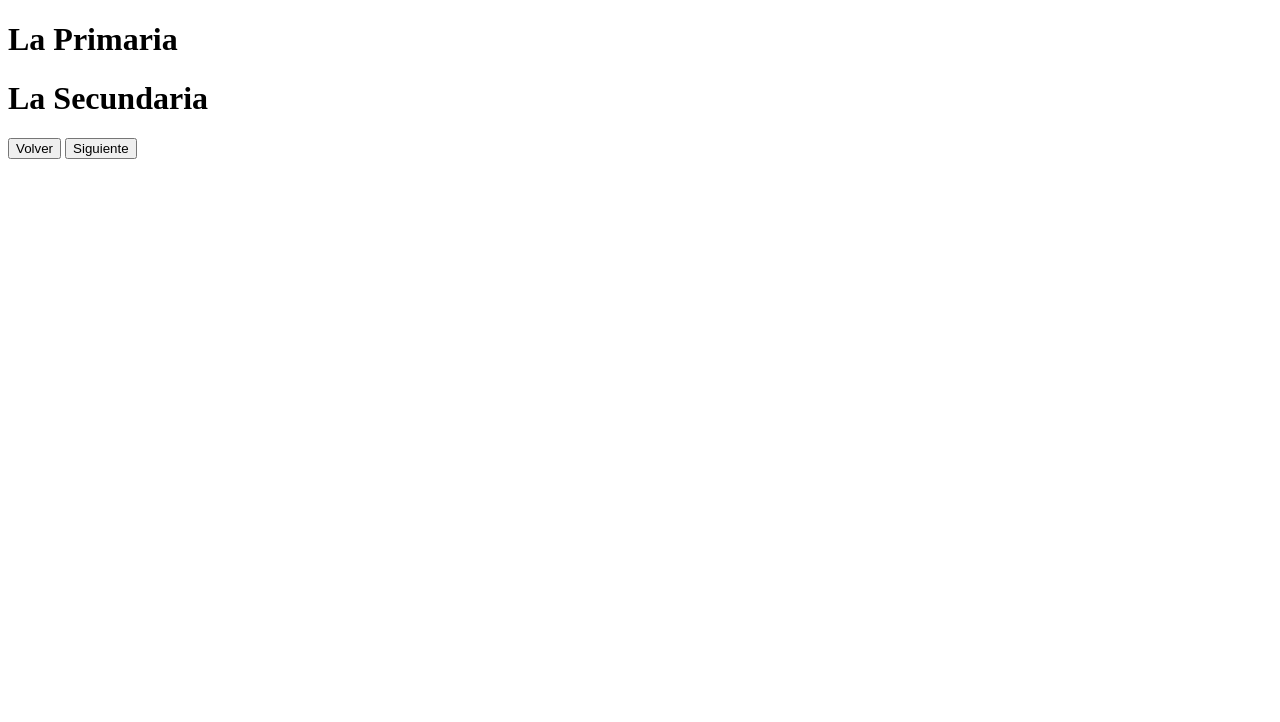
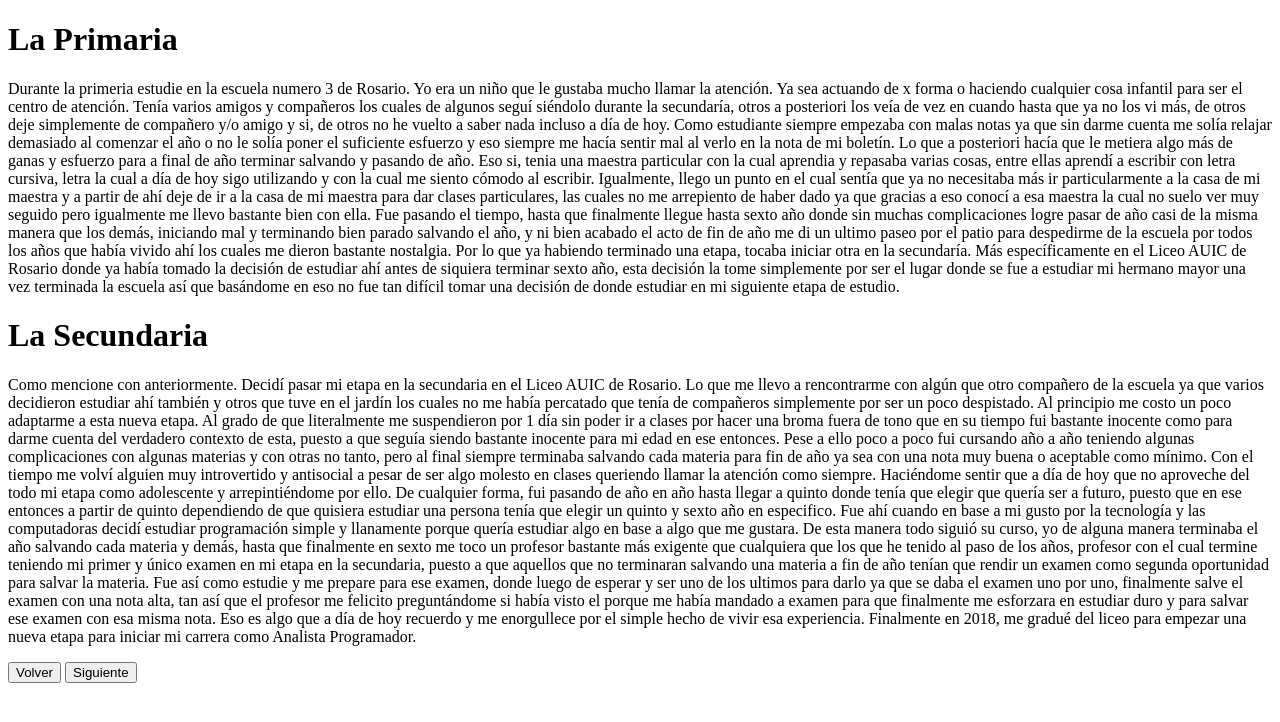
Before and after one commit to tomas5207/CartaDePresentacion, a plain HTML site: page Paginas/etapas1.html in a window 1280 px wide. Drawn offline with Linux system fonts and the light colour scheme.

Commit message:
Escribiendo mi etapa pre-facultad

```diff
--- a/Paginas/etapas1.html
+++ b/Paginas/etapas1.html
@@ -9,14 +9,64 @@
     <div>
         <h1>La Primaria</h1>
         <p>
-
+            Durante la primeria estudie en la escuela numero 3 de Rosario. Yo era un niño
+            que le gustaba mucho llamar la atención. Ya sea actuando de x forma o haciendo
+            cualquier cosa infantil para ser el centro de atención. Tenía varios amigos
+            y compañeros los cuales de algunos seguí siéndolo durante la secundaría, otros
+            a posteriori los veía de vez en cuando hasta que ya no los vi más, de otros deje
+            simplemente de compañero y/o amigo y si, de otros no he vuelto a saber nada incluso
+            a día de hoy. Como estudiante siempre empezaba con malas notas ya que sin darme cuenta
+            me solía relajar demasiado al comenzar el año o no le solía poner el suficiente esfuerzo
+            y eso siempre me hacía sentir mal al verlo en la nota de mi boletín. Lo que a posteriori
+            hacía que le metiera algo más de ganas y esfuerzo para a final de año terminar salvando y
+            pasando de año. Eso si, tenia una maestra particular con la cual aprendia y repasaba varias
+            cosas, entre ellas aprendí a escribir con letra cursiva, letra la cual a día de hoy sigo
+            utilizando y con la cual me siento cómodo al escribir. Igualmente, llego un punto en el
+            cual sentía que ya no necesitaba más ir particularmente a la casa de mi maestra y a partir de
+            ahí deje de ir a la casa de mi maestra para dar clases particulares, las cuales no me arrepiento
+            de haber dado ya que gracias a eso conocí a esa maestra la cual no suelo ver muy seguido pero igualmente
+            me llevo bastante bien con ella. Fue pasando el tiempo, hasta que finalmente llegue hasta sexto año donde
+            sin muchas complicaciones logre pasar de año casi de la misma manera que los demás, iniciando mal y terminando
+            bien parado salvando el año, y ni bien acabado el acto de fin de año me di un ultimo paseo por el patio para
+            despedirme de la escuela por todos los años que había vivido ahí los cuales me dieron bastante nostalgia.
+            Por lo que ya habiendo terminado una etapa, tocaba iniciar otra en la secundaría. Más específicamente
+            en el Liceo AUIC de Rosario donde ya había tomado la decisión de estudiar ahí antes de siquiera
+            terminar sexto año, esta decisión la tome simplemente por ser el lugar donde se fue a estudiar mi
+            hermano mayor una vez terminada la escuela así que basándome en eso no fue tan difícil tomar una
+            decisión de donde estudiar en mi siguiente etapa de estudio.
         </p>
     </div>
 
     <div>
         <h1>La Secundaria</h1>
         <p>
-
+            Como mencione con anteriormente. Decidí pasar mi etapa en la secundaria en el Liceo AUIC de Rosario.
+            Lo que me llevo a rencontrarme con algún que otro compañero de la escuela ya que varios decidieron
+            estudiar ahí también y otros que tuve en el jardín los cuales no me había percatado que tenía de
+            compañeros simplemente por ser un poco despistado. Al principio me costo un poco adaptarme a esta
+            nueva etapa. Al grado de que literalmente me suspendieron por 1 día sin poder ir a clases por hacer
+            una broma fuera de tono que en su tiempo fui bastante inocente como para darme cuenta del verdadero
+            contexto de esta, puesto a que seguía siendo bastante inocente para mi edad en ese entonces. Pese a
+            ello poco a poco fui cursando año a año teniendo algunas complicaciones con algunas materias y con
+            otras no tanto, pero al final siempre terminaba salvando cada materia para fin de año ya sea con una
+            nota muy buena o aceptable como mínimo. Con el tiempo me volví alguien muy introvertido y antisocial
+            a pesar de ser algo molesto en clases queriendo llamar la atención como siempre. Haciéndome sentir que
+            a día de hoy que no aproveche del todo mi etapa como adolescente y arrepintiéndome por ello. De cualquier
+            forma, fui pasando de año en año hasta llegar a quinto donde tenía que elegir que quería ser a futuro,
+            puesto que en ese entonces a partir de quinto dependiendo de que quisiera estudiar una persona tenía que
+            elegir un quinto y sexto año en especifico. Fue ahí cuando en base a mi gusto por la tecnología y las
+            computadoras decidí estudiar programación simple y llanamente porque quería estudiar algo en base a algo
+            que me gustara. De esta manera todo siguió su curso, yo de alguna manera terminaba el año salvando cada
+            materia y demás, hasta que finalmente en sexto me toco un profesor bastante más exigente que cualquiera
+            que los que he tenido al paso de los años, profesor con el cual termine teniendo mi primer y único examen
+            en mi etapa en la secundaria, puesto a que aquellos que no terminaran salvando una materia a fin de año
+            tenían que rendir un examen como segunda oportunidad para salvar la materia. Fue así como estudie y me
+            prepare para ese examen, donde luego de esperar y ser uno de los ultimos para darlo ya que se daba el examen
+            uno por uno, finalmente salve el examen con una nota alta, tan así que el profesor me felicito preguntándome si
+            había visto el porque me había mandado a examen para que finalmente me esforzara en estudiar duro y para salvar
+            ese examen con esa misma nota. Eso es algo que a día de hoy recuerdo y me enorgullece por el simple hecho de
+            vivir esa experiencia. Finalmente en 2018, me gradué del liceo para empezar una nueva etapa para iniciar mi carrera
+            como Analista Programador.
         </p>
     </div>
     <button>Volver</button>
```
